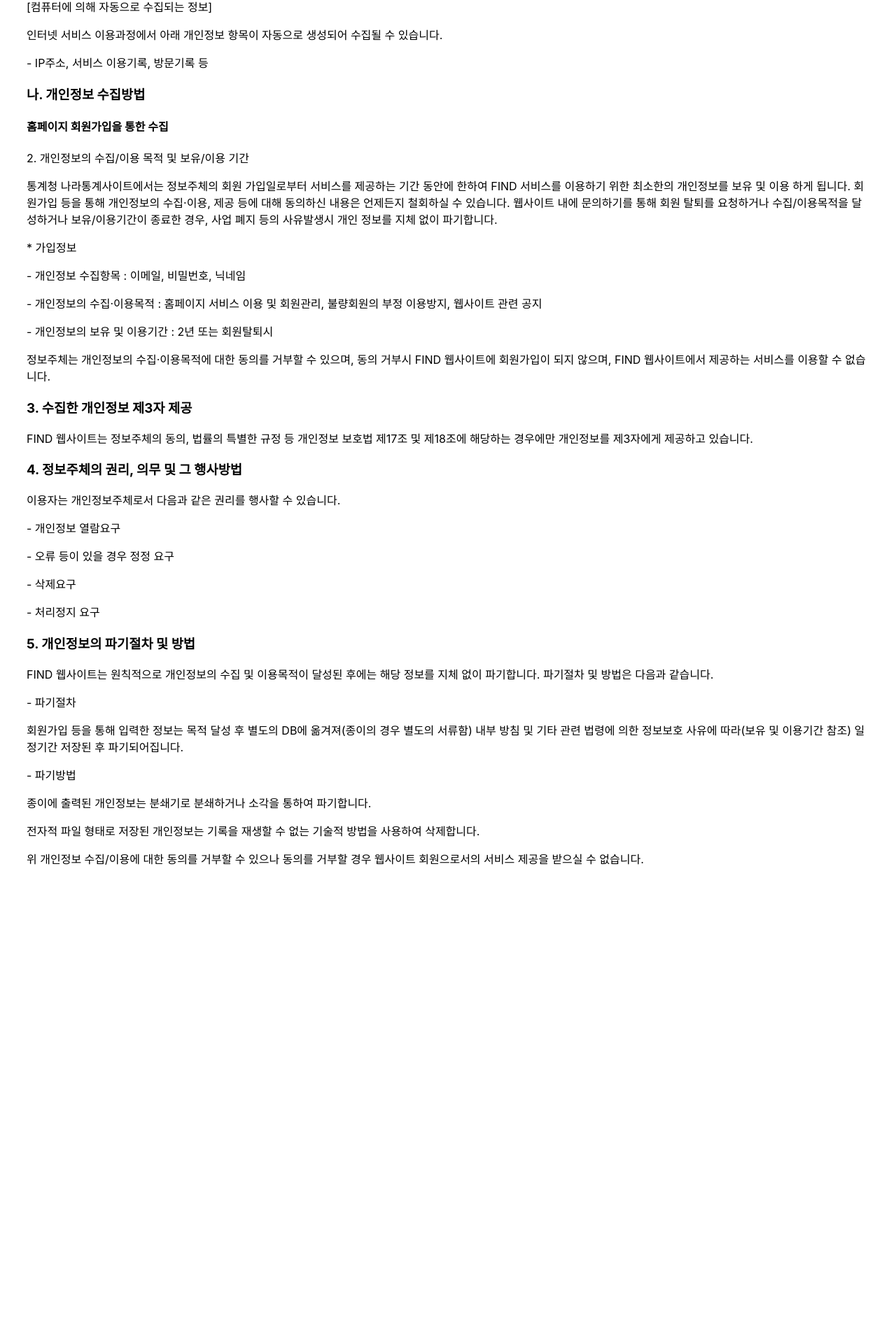
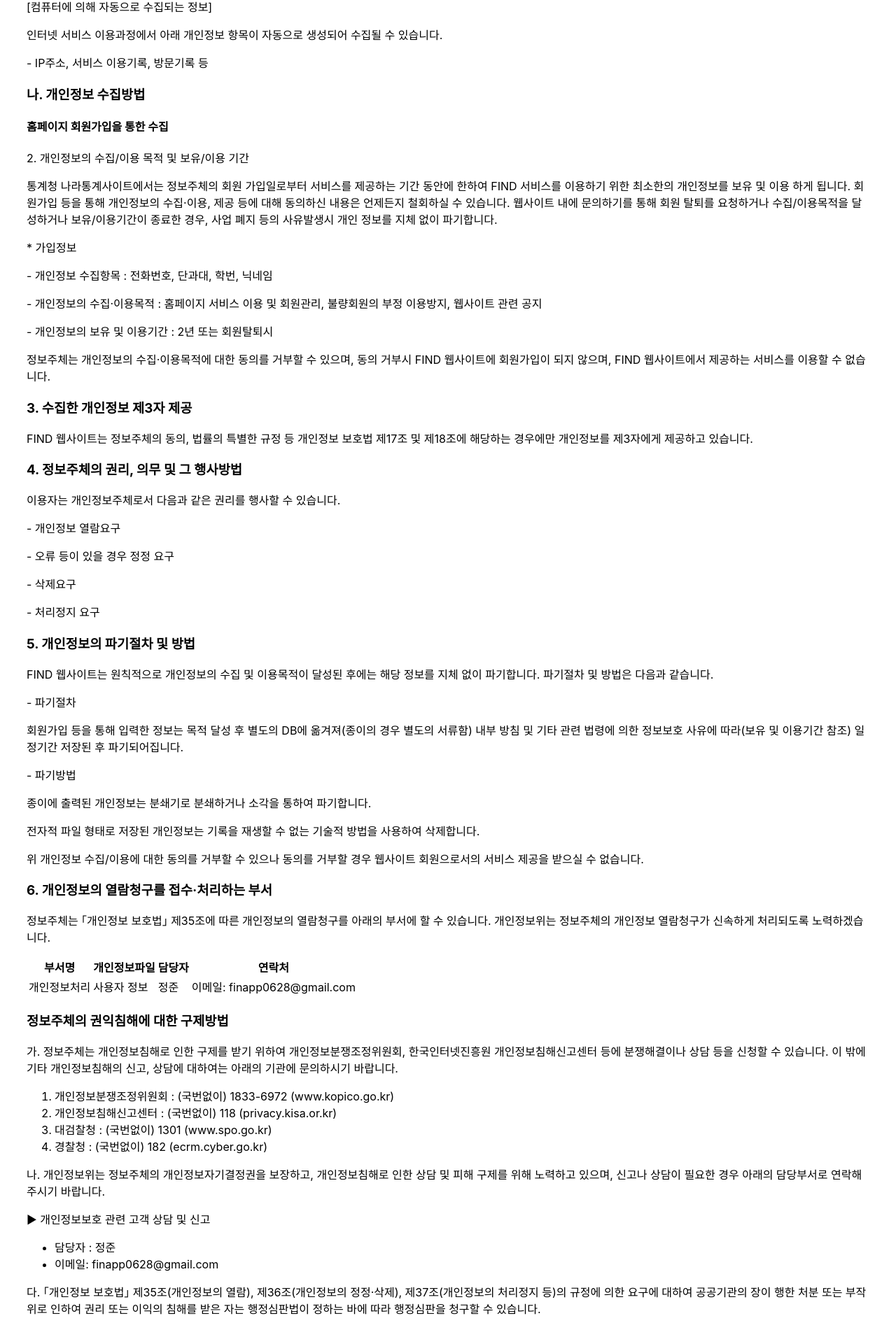
Before and after one commit to jun3047/find_client, a React (Create React App) app in the folder web/: page /terms in a window 1280 px wide. Shown: the part 4044-5945 px from the top of the page at 70% size. Before the commit the page ends 5283 px from the top, so only its background shows below. Built offline with nearby package versions, Linux system fonts and the light colour scheme; no server answers.

Commit message:
개인정보 관련 처리

```diff
--- a/web/src/pages/TermsPage/Terms.tsx
+++ b/web/src/pages/TermsPage/Terms.tsx
@@ -104,7 +104,7 @@
   <h3>1. 개인정보의 수집항목 및 수집방법</h3>
   <p>FIND 웹사이트에서는 기본적인 회원 서비스 제공을 위한 필수정보로 다음의 정보를 수집하고 있습니다. 필수정보를 입력해주셔야 회원 서비스 이용이 가능합니다.</p>
   <h4>가. 수집하는 개인정보의 항목</h4>
-  <p>- 가입정보 : 이메일, 비밀번호, 닉네임</p>
+  <p>- 가입정보 : 전화번호, 단과대, 학번, 닉네임</p>
   <p>[컴퓨터에 의해 자동으로 수집되는 정보]</p>
   <p>인터넷 서비스 이용과정에서 아래 개인정보 항목이 자동으로 생성되어 수집될 수 있습니다.</p>
   <p>- IP주소, 서비스 이용기록, 방문기록 등</p>
@@ -113,7 +113,7 @@
   <p>2. 개인정보의 수집/이용 목적 및 보유/이용 기간</p>
   <p>통계청 나라통계사이트에서는 정보주체의 회원 가입일로부터 서비스를 제공하는 기간 동안에 한하여 FIND 서비스를 이용하기 위한 최소한의 개인정보를 보유 및 이용 하게 됩니다. 회원가입 등을 통해 개인정보의 수집·이용, 제공 등에 대해 동의하신 내용은 언제든지 철회하실 수 있습니다. 웹사이트 내에 문의하기를 통해 회원 탈퇴를 요청하거나 수집/이용목적을 달성하거나 보유/이용기간이 종료한 경우, 사업 폐지 등의 사유발생시 개인 정보를 지체 없이 파기합니다.</p>
   <p>* 가입정보</p>
-  <p>- 개인정보 수집항목 : 이메일, 비밀번호, 닉네임</p>
+  <p>- 개인정보 수집항목 : 전화번호, 단과대, 학번, 닉네임</p>
   <p>- 개인정보의 수집·이용목적 : 홈페이지 서비스 이용 및 회원관리, 불량회원의 부정 이용방지, 웹사이트 관련 공지</p>
   <p>- 개인정보의 보유 및 이용기간 : 2년 또는 회원탈퇴시</p>
   <p>정보주체는 개인정보의 수집·이용목적에 대한 동의를 거부할 수 있으며, 동의 거부시 FIND 웹사이트에 회원가입이 되지 않으며, FIND 웹사이트에서 제공하는 서비스를 이용할 수 없습니다.</p>
@@ -133,7 +133,40 @@
   <p>종이에 출력된 개인정보는 분쇄기로 분쇄하거나 소각을 통하여 파기합니다.</p>
   <p>전자적 파일 형태로 저장된 개인정보는 기록을 재생할 수 없는 기술적 방법을 사용하여 삭제합니다.</p>
   <p>위 개인정보 수집/이용에 대한 동의를 거부할 수 있으나 동의를 거부할 경우 웹사이트 회원으로서의 서비스 제공을 받으실 수 없습니다.</p>
-  <div>`,
+  <h3>6. 개인정보의 열람청구를 접수·처리하는 부서</h3>
+  <p>정보주체는 ｢개인정보 보호법｣ 제35조에 따른 개인정보의 열람청구를 아래의 부서에 할 수 있습니다. 개인정보위는 정보주체의 개인정보 열람청구가 신속하게 처리되도록 노력하겠습니다.</p>
+  <table>
+    <tr>
+      <th>부서명</th>
+      <th>개인정보파일</th>
+      <th>담당자</th>
+      <th>연락처</th>
+    </tr>
+    <tr>
+      <td>개인정보처리</td>
+      <td>사용자 정보</td>
+      <td>정준</td>
+      <td>이메일: finapp0628@gmail.com</td>
+    </tr>
+  </table>
+  <h3>정보주체의 권익침해에 대한 구제방법</h3>
+  <p>가. 정보주체는 개인정보침해로 인한 구제를 받기 위하여 개인정보분쟁조정위원회, 한국인터넷진흥원 개인정보침해신고센터 등에 분쟁해결이나 상담 등을 신청할 수 있습니다. 이 밖에 기타 개인정보침해의 신고, 상담에 대하여는 아래의 기관에 문의하시기 바랍니다.</p>
+  <ol>
+    <li>개인정보분쟁조정위원회 : (국번없이) 1833-6972 (www.kopico.go.kr)</li>
+    <li>개인정보침해신고센터 : (국번없이) 118 (privacy.kisa.or.kr)</li>
+    <li>대검찰청 : (국번없이) 1301 (www.spo.go.kr)</li>
+    <li>경찰청 : (국번없이) 182 (ecrm.cyber.go.kr)</li>
+  </ol>
+  <p>나. 개인정보위는 정보주체의 개인정보자기결정권을 보장하고, 개인정보침해로 인한 상담 및 피해 구제를 위해 노력하고 있으며, 신고나 상담이 필요한 경우 아래의 담당부서로 연락해 주시기 바랍니다.</p>
+  <p>▶ 개인정보보호 관련 고객 상담 및 신고</p>
+  <ul>
+    <li>담당자 : 정준</li>
+    <li>이메일: finapp0628@gmail.com</li>
+  </ul>
+  <p>다. ｢개인정보 보호법｣ 제35조(개인정보의 열람), 제36조(개인정보의 정정·삭제), 제37조(개인정보의 처리정지 등)의 규정에 의한 요구에 대하여 공공기관의 장이 행한 처분 또는 부작위로 인하여 권리 또는 이익의 침해를 받은 자는 행정심판법이 정하는 바에 따라 행정심판을 청구할 수 있습니다.</p>
+  <p>※ 중앙행정심판위원회 : (국번없이) 110 (www.simpan.go.kr)</p>
+  <div>
+  `,
     }
 
   export const Terms = () => {
```
